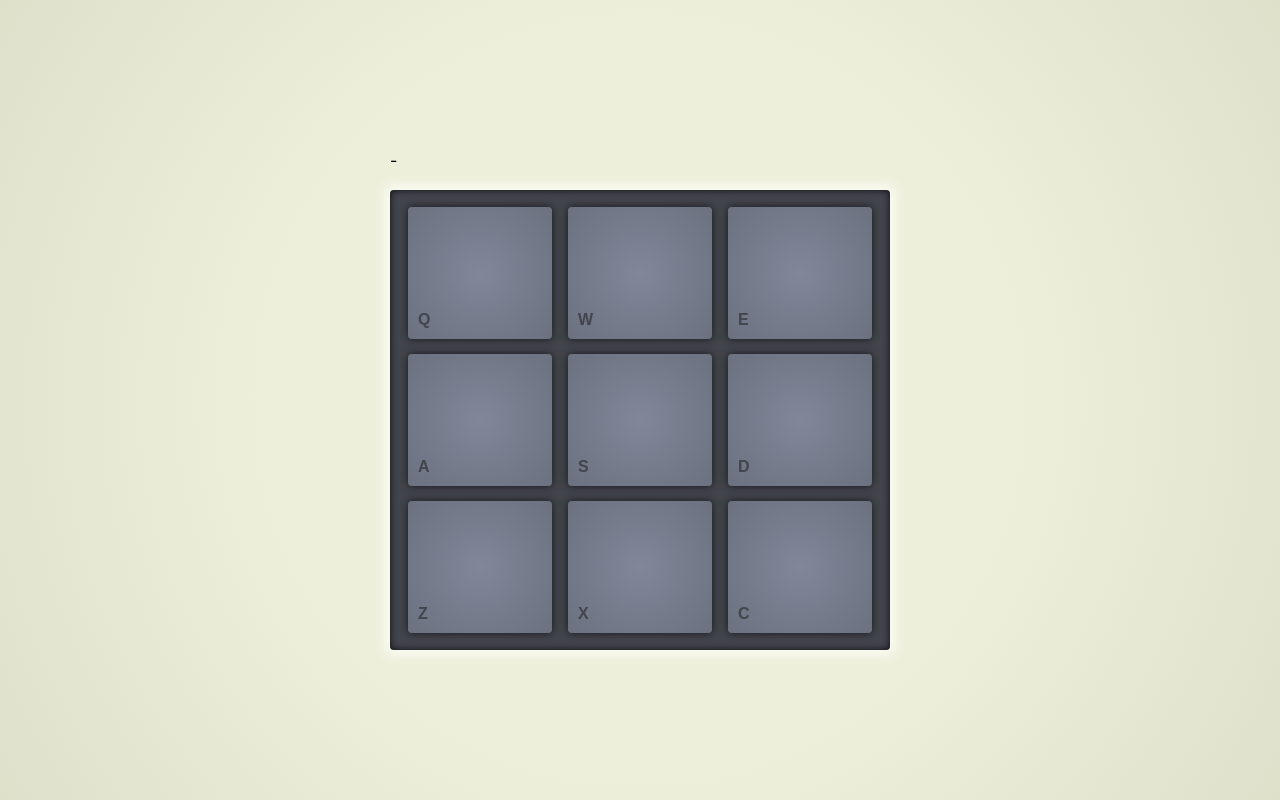
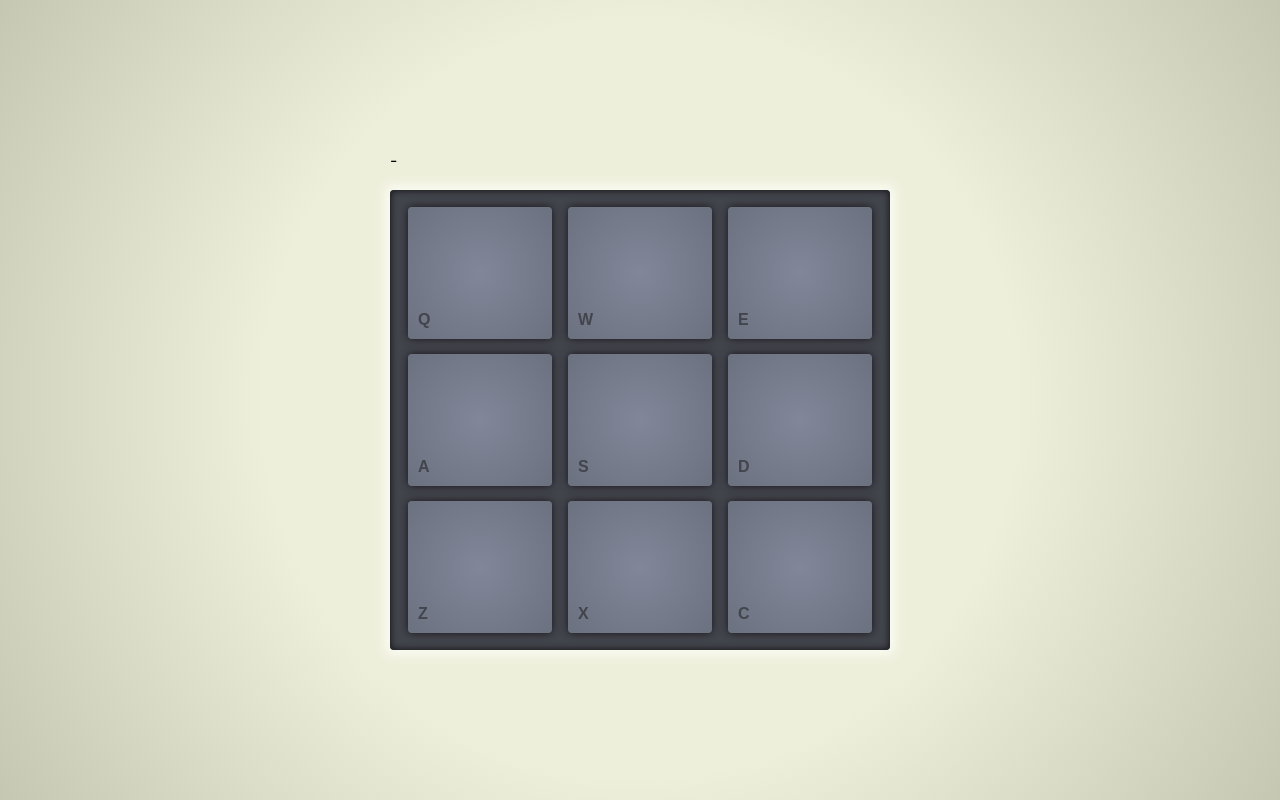
Before and after one commit to fermercadal/react-mpc_legacy, a React (Create React App) app: page / in a window 1280 px wide. Built offline with nearby package versions, Linux system fonts and the light colour scheme.

Commit message:
Update mpc background

```diff
--- a/src/App.css
+++ b/src/App.css
@@ -8,7 +8,7 @@
   height: 100%;
 
   background-color: #eeefdB;
-  background: radial-gradient(circle, #eeefdB 50%, #dfe0ca 100%);
+  background: radial-gradient(circle, #eeefdB 50%, #c6c7b3 100%);
 }
 
 .mpc {
```
